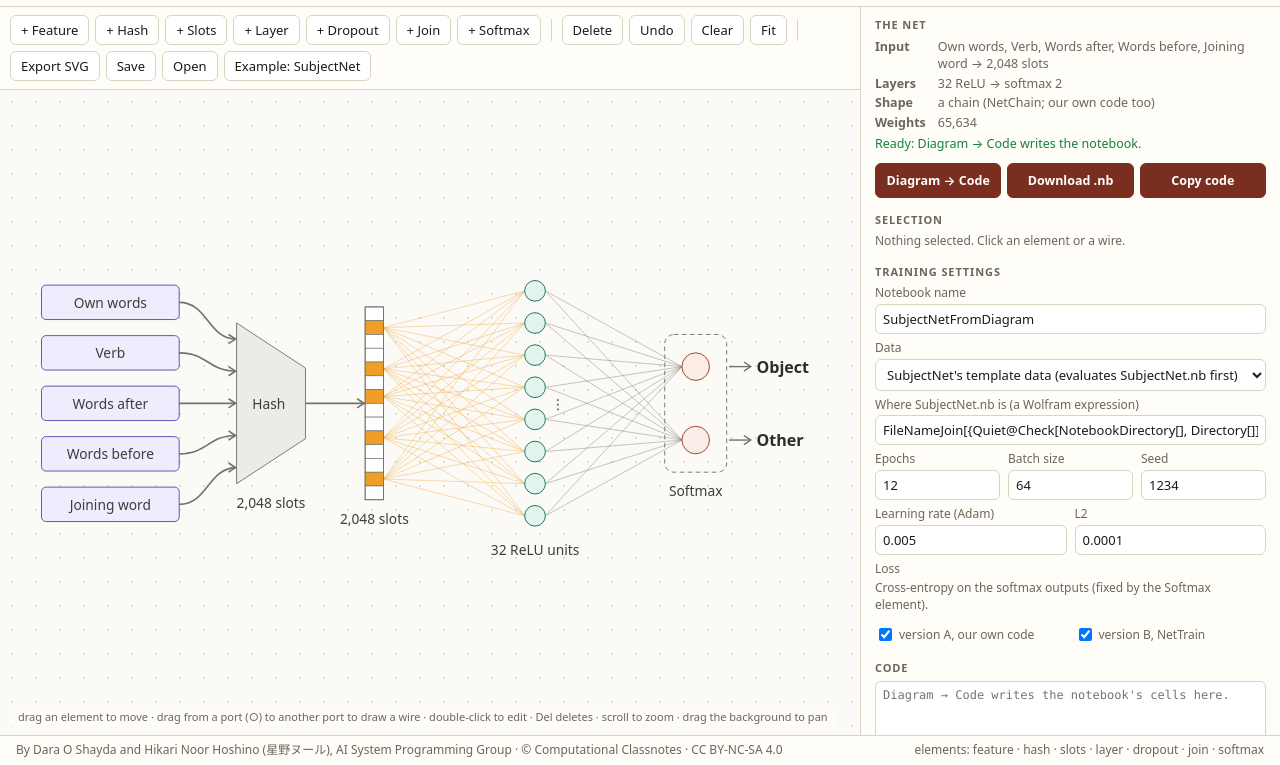
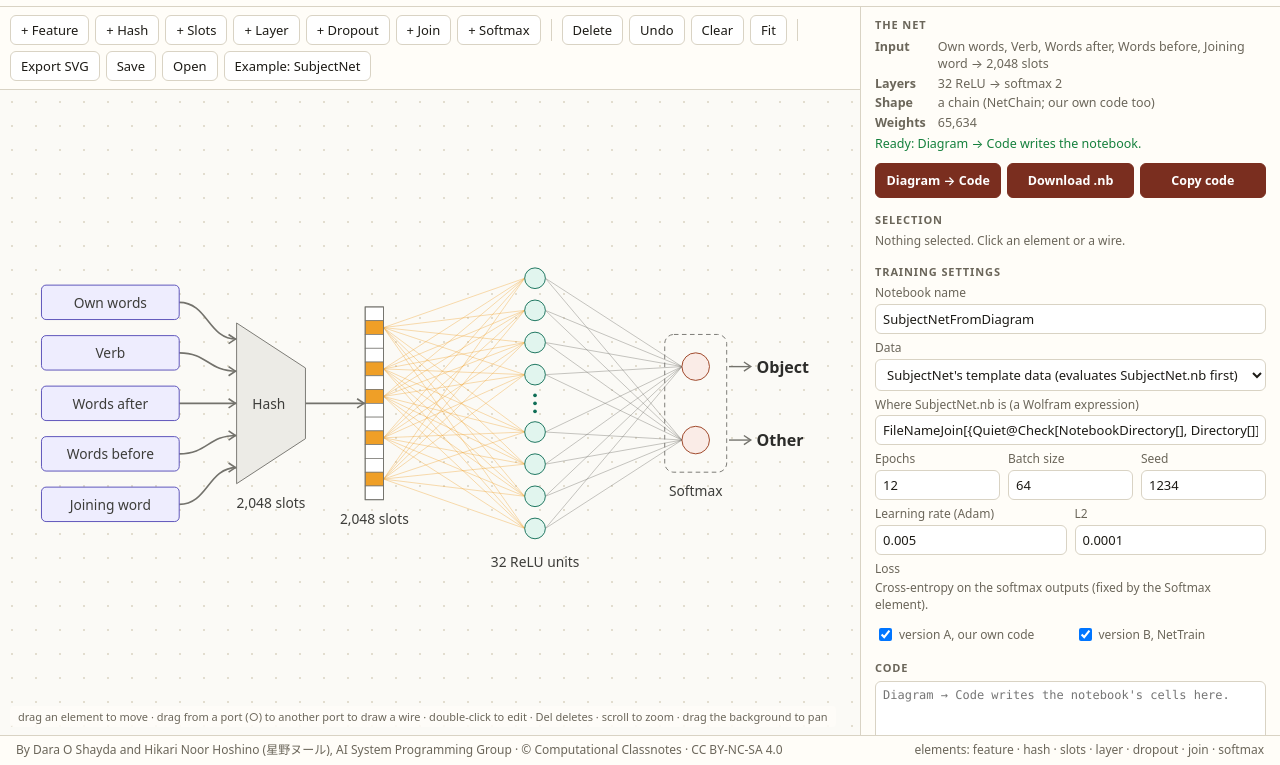
Before and after one commit to lossofgenerality/ccn-agent-free-form-language, a plain HTML site: page editor/net-diagram-editor.html in a window 1280 px wide. Shown: the part 35-800 px from the top of the page. Drawn offline with Linux system fonts and the light colour scheme.

Commit message:
Net editor: a layer with more than eight units shows four circles, three dots in a gap, four circles

```diff
--- a/editor/net-diagram-editor.html
+++ b/editor/net-diagram-editor.html
@@ -452,12 +452,18 @@ function size(n) {
     case 'feature': return {w:120, h:30};
     case 'hash': return {w:60, h:Math.max(100, n.nIn * 24 + 20)};
     case 'slots': return {w:16, h:CELLS * 12};
-    case 'dense': { const k = Math.min(+n.units || 1, 8); return {w:22, h:(k - 1) * 28 + 22}; }
+    case 'dense': { const k = Math.min(+n.units || 1, 8); return {w:22, h:(k - 1) * 28 + 22 + (+n.units > 8 ? GAP : 0)}; }
     case 'dropout': return {w:84, h:30};
     case 'concat': return {w:14, h:Math.max(60, n.nIn * 26 + 12)};
     case 'softmax': { const k = Math.max(NetCore.classesOf(n).length, 1); return {w:54, h:(k - 1) * 64 + 56}; }
   }
   return {w:40, h:40};
+}
+// the centres of the circles drawn for a layer: at most eight, split four and four around a gap when there are more units
+const GAP = 22;
+function unitYs(n) {
+  const k = Math.min(+n.units || 1, 8), {h} = size(n), top = n.y - h / 2 + 11, more = +n.units > 8;
+  return Array.from({length:k}, (_, i) => top + i * 28 + (more && i >= 4 ? GAP : 0));
 }
 function portPos(n, side, i) {
   const {w, h} = size(n), k = side === 'in' ? NetCore.ins(n) : NetCore.outs(n);
@@ -468,7 +474,7 @@ function portPos(n, side, i) {
 function glyphs(n, side) {
   const {w, h} = size(n);
   if (n.kind === 'slots') return LIT.map(i => ({x:n.x + (side === 'out' ? w / 2 : -w / 2), y:n.y - h / 2 + i * 12 + 6}));
-  if (n.kind === 'dense') { const k = Math.min(+n.units || 1, 8); return Array.from({length:k}, (_, i) => ({x:n.x + (side === 'out' ? 9 : -9), y:n.y - h / 2 + 11 + i * 28})); }
+  if (n.kind === 'dense') return unitYs(n).map(y => ({x:n.x + (side === 'out' ? 9 : -9), y}));
   if (n.kind === 'softmax') { const k = NetCore.classesOf(n).length; return Array.from({length:k}, (_, i) => ({x:n.x - 12, y:n.y - h / 2 + 28 + i * 64})); }
   return null;
 }
@@ -511,10 +517,10 @@ function render() {
       el('rect', {x:x0, y:y0, width:w, height:h, fill:'none', stroke:C.grey, 'stroke-width':0.8, class:'outline'}, g);
       text(g, n.x, y0 + h + 16, `${fmt(n.size)} slots`);
     } else if (n.kind === 'dense') {
-      const k = Math.min(+n.units || 1, 8);
       el('rect', {x:x0 - 4, y:y0 - 4, width:w + 8, height:h + 8, rx:10, fill:'none', stroke:'transparent', class:'outline'}, g);
-      for (let i = 0; i < k; i++) el('circle', {cx:n.x, cy:y0 + 11 + i * 28, r:9, fill:C.tealF, stroke:C.teal, 'stroke-width':0.8}, g);
-      if (+n.units > 8) text(g, n.x + 20, n.y, '⋮', 'lbl');
+      for (const cy of unitYs(n)) el('circle', {cx:n.x, cy, r:9, fill:C.tealF, stroke:C.teal, 'stroke-width':0.8}, g);
+      // more units than are drawn: four circles, a gap with three dots, four circles
+      if (+n.units > 8) for (const dy of [-7, 0, 7]) el('circle', {cx:n.x, cy:n.y + dy, r:1.6, fill:C.teal}, g);
       text(g, n.x, y0 + h + 18, `${fmt(n.units)} ${n.act === 'None' ? 'linear' : n.act} units`);
     } else if (n.kind === 'dropout') {
       el('rect', {x:x0, y:y0, width:w, height:h, rx:4, fill:'#fff', stroke:C.grey, 'stroke-width':0.8, 'stroke-dasharray':'3 2', class:'outline'}, g);
```
